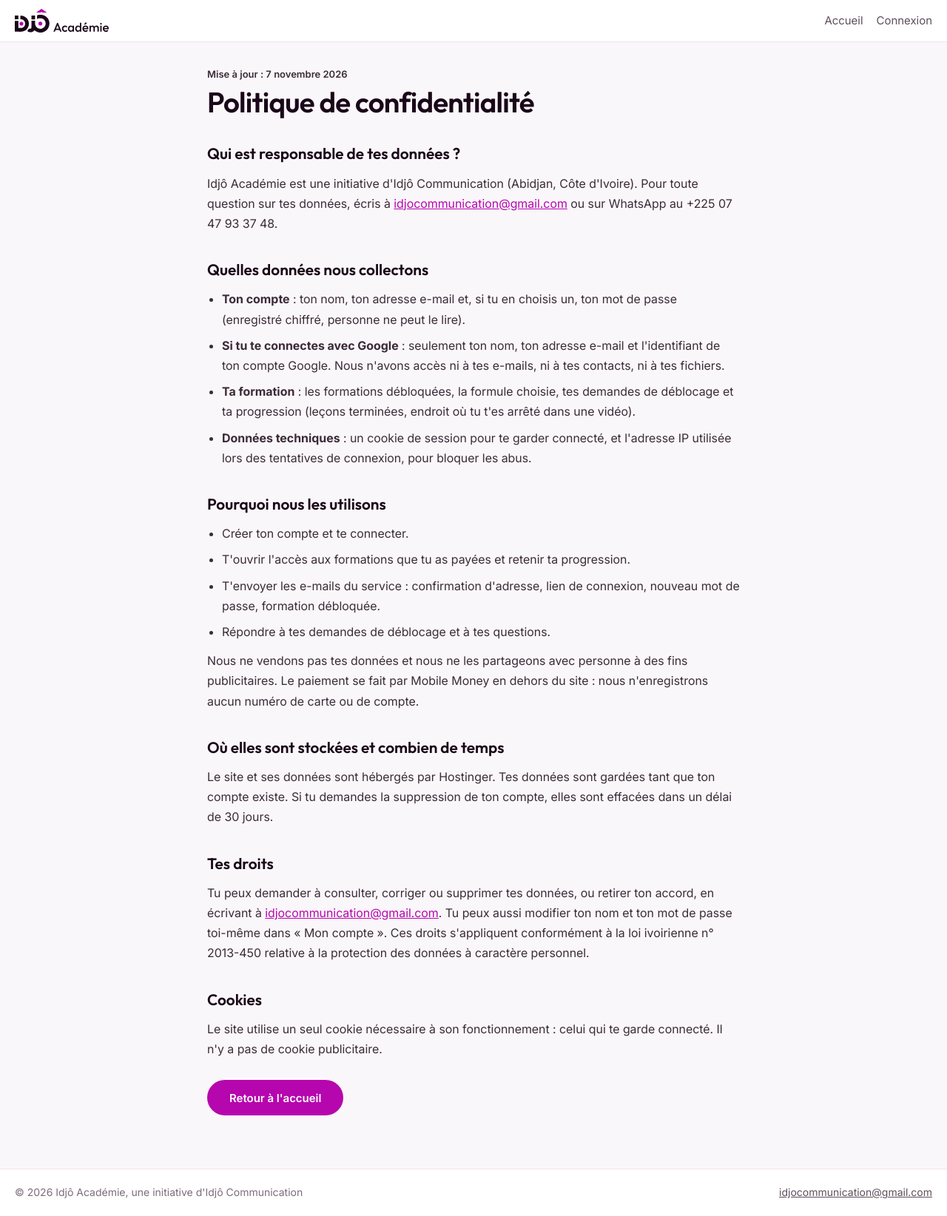
After one commit to idjocommunication/idjo-academie, a PHP site: page /confidentialite.html in a window 1280 px wide. The commit adds this page. Shown: the whole page at 74% size. Run offline with PHP 8.4, Linux system fonts and the light colour scheme.

Commit message:
Page de confidentialité (exigée par Google pour la connexion Google)
Co-Authored-By: Claude Opus 5.5 <noreply@anthropic.com>
Claude-Session: https://claude.ai/code/session_014Dnw7uWBxKE9uzewT8HFjq

```diff
--- a/app/vues/pied.php
+++ b/app/vues/pied.php
@@ -1,7 +1,7 @@
 </main>
 <footer class="pied-app">
   <div class="pied-app__interieur">
-    <span>© <?= date('Y') ?> Idjô Académie, une initiative d'Idjô Communication</span>
+    <span>© <?= date('Y') ?> Idjô Académie, une initiative d'Idjô Communication · <a href="/confidentialite.html">Confidentialité</a></span>
     <a href="<?= e(lien_whatsapp('Bonjour, j\'ai une question sur Idjô Académie.')) ?>" target="_blank" rel="noopener">Besoin d'aide ? WhatsApp</a>
   </div>
 </footer>
--- a/assets/css/espace.css
+++ b/assets/css/espace.css
@@ -245,3 +245,11 @@ code { font-size: 0.8125rem; background: var(--fond-doux); border: 1px solid var
   .navigation-lecons .bouton { flex: 1; }
   .liste-acces li { flex-direction: column; }
 }
+
+/* ---------- Pages de texte (confidentialité) ---------- */
+.texte-legal { max-width: 760px; }
+.texte-legal h2 { font-family: var(--titres); font-weight: 600; font-size: 1.3rem; color: var(--titre); margin: 32px 0 10px; }
+.texte-legal p, .texte-legal li { line-height: 1.7; color: var(--texte); }
+.texte-legal ul { padding-left: 20px; display: grid; gap: 8px; margin-bottom: 12px; }
+.texte-legal a:not(.bouton) { color: var(--neon); }
+.texte-legal .bouton { margin-top: 28px; }
--- /dev/null
+++ b/confidentialite.html
@@ -0,0 +1,65 @@
+<!DOCTYPE html>
+<html lang="fr">
+<head>
+  <meta charset="utf-8">
+  <meta name="viewport" content="width=device-width, initial-scale=1">
+  <title>Politique de confidentialité | Idjô Académie</title>
+  <meta name="description" content="Quelles données Idjô Académie collecte, pourquoi, et comment les faire modifier ou supprimer.">
+  <link rel="canonical" href="https://academie.xn--idjcommunication-pvb.com/confidentialite.html">
+  <link rel="icon" href="/assets/img/favicon.svg" type="image/svg+xml">
+  <link rel="stylesheet" href="/assets/css/style.css">
+  <link rel="stylesheet" href="/assets/css/espace.css">
+</head>
+<body class="app">
+  <header class="barre-app">
+    <div class="barre-app__interieur">
+      <a class="barre-app__logo" href="/" aria-label="Idjô Académie, accueil"><img src="/assets/img/logo.svg" alt="Idjô Académie" width="135" height="34"></a>
+      <nav class="barre-app__liens" aria-label="Navigation">
+        <a href="/">Accueil</a>
+        <a href="/compte/connexion.php">Connexion</a>
+      </nav>
+    </div>
+  </header>
+  <main class="app-contenu texte-legal">
+    <p class="surtitre">Mise à jour : 7 novembre 2026</p>
+    <h1 class="titre-app">Politique de confidentialité</h1>
+
+    <h2>Qui est responsable de tes données ?</h2>
+    <p>Idjô Académie est une initiative d'Idjô Communication (Abidjan, Côte d'Ivoire). Pour toute question sur tes données, écris à <a href="mailto:idjocommunication@gmail.com">idjocommunication@gmail.com</a> ou sur WhatsApp au +225 07 47 93 37 48.</p>
+
+    <h2>Quelles données nous collectons</h2>
+    <ul>
+      <li><strong>Ton compte</strong> : ton nom, ton adresse e-mail et, si tu en choisis un, ton mot de passe (enregistré chiffré, personne ne peut le lire).</li>
+      <li><strong>Si tu te connectes avec Google</strong> : seulement ton nom, ton adresse e-mail et l'identifiant de ton compte Google. Nous n'avons accès ni à tes e-mails, ni à tes contacts, ni à tes fichiers.</li>
+      <li><strong>Ta formation</strong> : les formations débloquées, la formule choisie, tes demandes de déblocage et ta progression (leçons terminées, endroit où tu t'es arrêté dans une vidéo).</li>
+      <li><strong>Données techniques</strong> : un cookie de session pour te garder connecté, et l'adresse IP utilisée lors des tentatives de connexion, pour bloquer les abus.</li>
+    </ul>
+
+    <h2>Pourquoi nous les utilisons</h2>
+    <ul>
+      <li>Créer ton compte et te connecter.</li>
+      <li>T'ouvrir l'accès aux formations que tu as payées et retenir ta progression.</li>
+      <li>T'envoyer les e-mails du service : confirmation d'adresse, lien de connexion, nouveau mot de passe, formation débloquée.</li>
+      <li>Répondre à tes demandes de déblocage et à tes questions.</li>
+    </ul>
+    <p>Nous ne vendons pas tes données et nous ne les partageons avec personne à des fins publicitaires. Le paiement se fait par Mobile Money en dehors du site : nous n'enregistrons aucun numéro de carte ou de compte.</p>
+
+    <h2>Où elles sont stockées et combien de temps</h2>
+    <p>Le site et ses données sont hébergés par Hostinger. Tes données sont gardées tant que ton compte existe. Si tu demandes la suppression de ton compte, elles sont effacées dans un délai de 30 jours.</p>
+
+    <h2>Tes droits</h2>
+    <p>Tu peux demander à consulter, corriger ou supprimer tes données, ou retirer ton accord, en écrivant à <a href="mailto:idjocommunication@gmail.com">idjocommunication@gmail.com</a>. Tu peux aussi modifier ton nom et ton mot de passe toi-même dans « Mon compte ». Ces droits s'appliquent conformément à la loi ivoirienne n° 2013-450 relative à la protection des données à caractère personnel.</p>
+
+    <h2>Cookies</h2>
+    <p>Le site utilise un seul cookie nécessaire à son fonctionnement : celui qui te garde connecté. Il n'y a pas de cookie publicitaire.</p>
+
+    <p><a class="bouton" href="/">Retour à l'accueil</a></p>
+  </main>
+  <footer class="pied-app">
+    <div class="pied-app__interieur">
+      <span>© 2026 Idjô Académie, une initiative d'Idjô Communication</span>
+      <a href="mailto:idjocommunication@gmail.com">idjocommunication@gmail.com</a>
+    </div>
+  </footer>
+</body>
+</html>
--- a/formation.html
+++ b/formation.html
@@ -229,6 +229,7 @@
             <li><a href="index.html#tarifs">Tarifs</a></li>
             <li><a href="#faq">Questions fréquentes</a></li>
             <li><a class="js-whatsapp" href="https://wa.me/2250747933748">WhatsApp : +225 07 47 93 37 48</a></li>
+            <li><a href="confidentialite.html">Confidentialité</a></li>
           </ul>
         </div>
       </div>
--- a/index.html
+++ b/index.html
@@ -277,6 +277,7 @@
             <li><a href="#tarifs">Tarifs</a></li>
             <li><a href="#faq">Questions fréquentes</a></li>
             <li><a class="js-whatsapp" href="https://wa.me/2250747933748">WhatsApp : +225 07 47 93 37 48</a></li>
+            <li><a href="confidentialite.html">Confidentialité</a></li>
           </ul>
         </div>
       </div>
```
